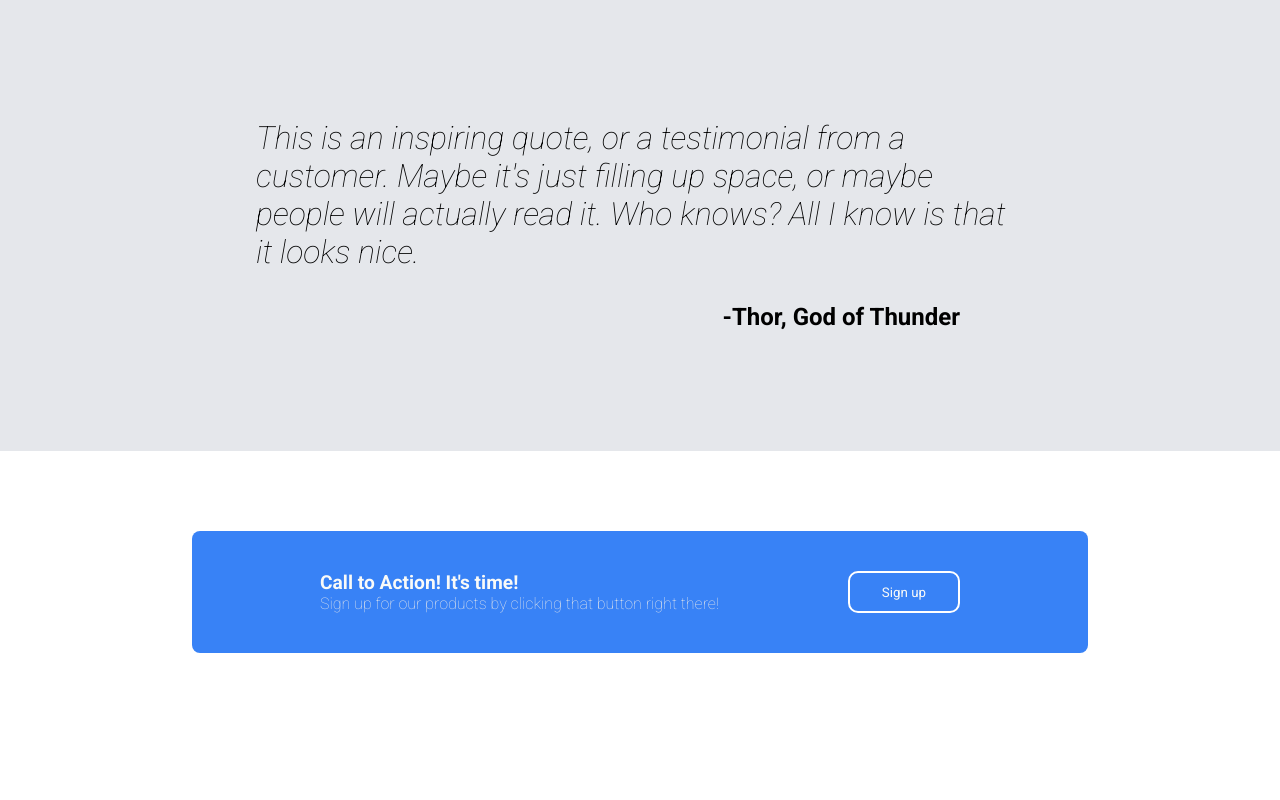
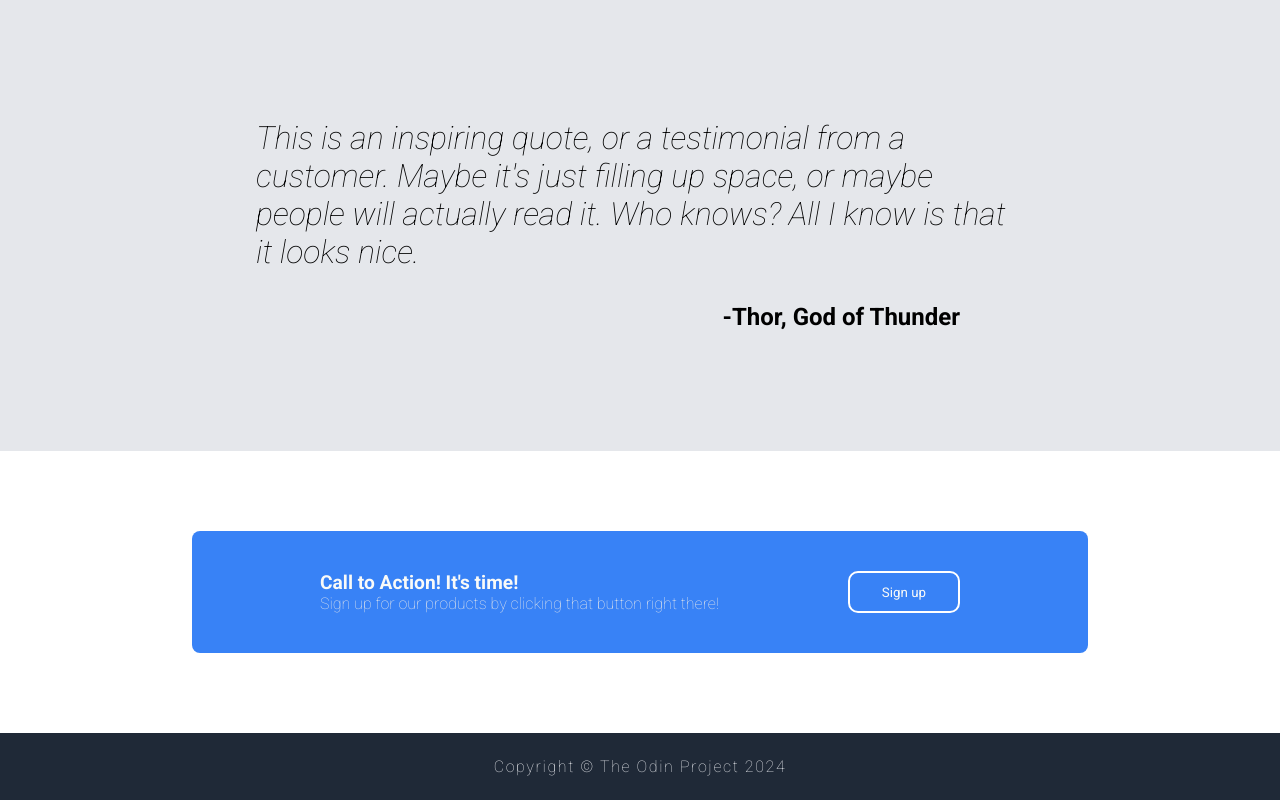
Before and after one commit to pllusey/odin-landing-page, a plain HTML site: page index.html in a window 1280 px wide. Shown: the part 1056-1856 px from the top of the page. Before the commit the page ends 1789 px from the top, so only its background shows below. Drawn offline with Linux system fonts and the light colour scheme.

Commit message:
fix: change structure to include proper footer

```diff
--- a/index.css
+++ b/index.css
@@ -170,6 +170,17 @@ li {
     border: 2px solid white;
 }
 
+/* FOOTER */
+
+#footer {
+    background-color: #1f2937;
+    padding: 3vh;
+    text-align: center;
+    color: #E5E7EB;
+    font-weight: 200;
+    letter-spacing: .1rem;
+}
+
 #button {
     padding: .5rem 2rem;
     border-radius: 10px;
--- a/index.html
+++ b/index.html
@@ -72,17 +72,22 @@
         </p>
         <h3 class="quote-source">-Thor, God of Thunder</h3>
       </section>
-    </main>
-    <footer>
+      <section id="hero-4">
         <div class="cta-container">
           <div class="cta-box">
             <div>
               <h4>Call to Action! It's time!</h4>
-            <p>Sign up for our products by clicking that button right there!</p>
+              <p>
+                Sign up for our products by clicking that button right there!
+              </p>
             </div>
             <button id="button">Sign up</button>
           </div>
         </div>
+      </section>
+    </main>
+    <footer id="footer">
+        Copyright &copy; The Odin Project 2024
     </footer>
   </body>
 </html>
```
Lines whose indentation alone changed are shown as unchanged.
